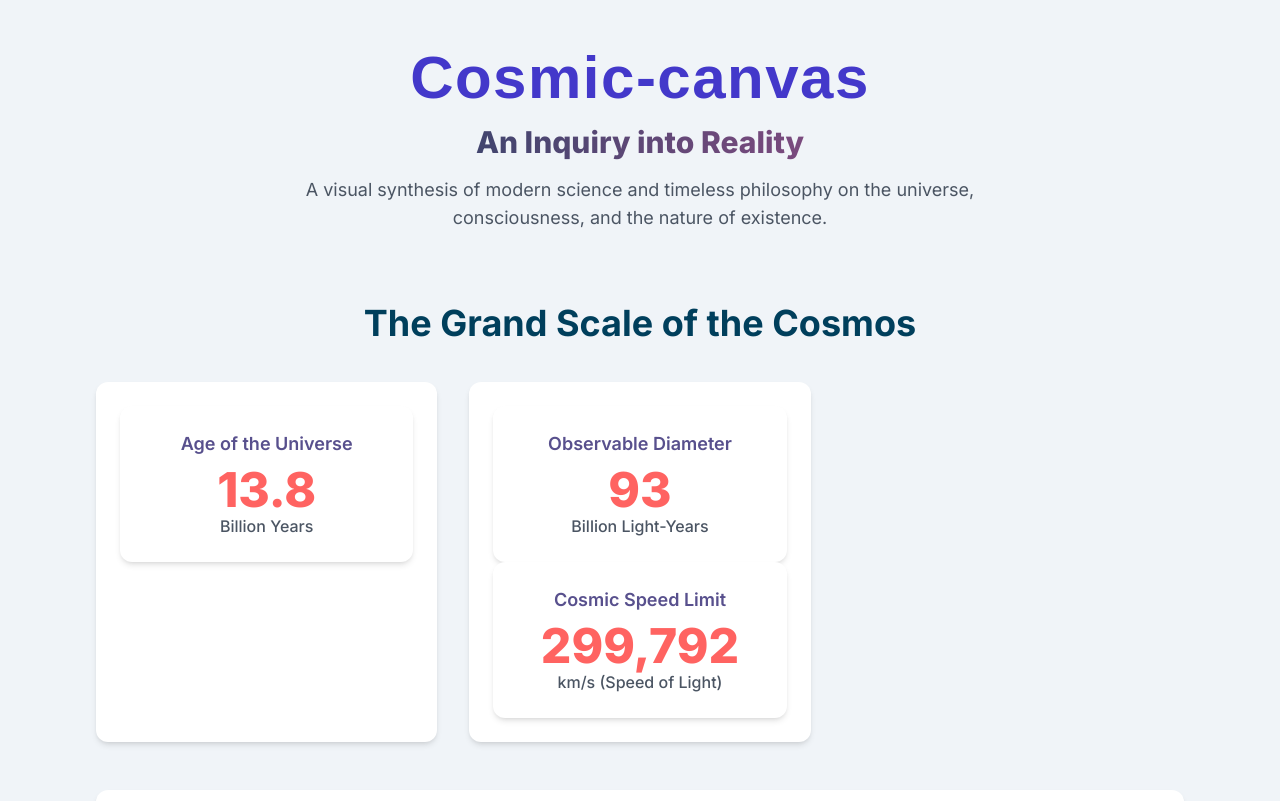
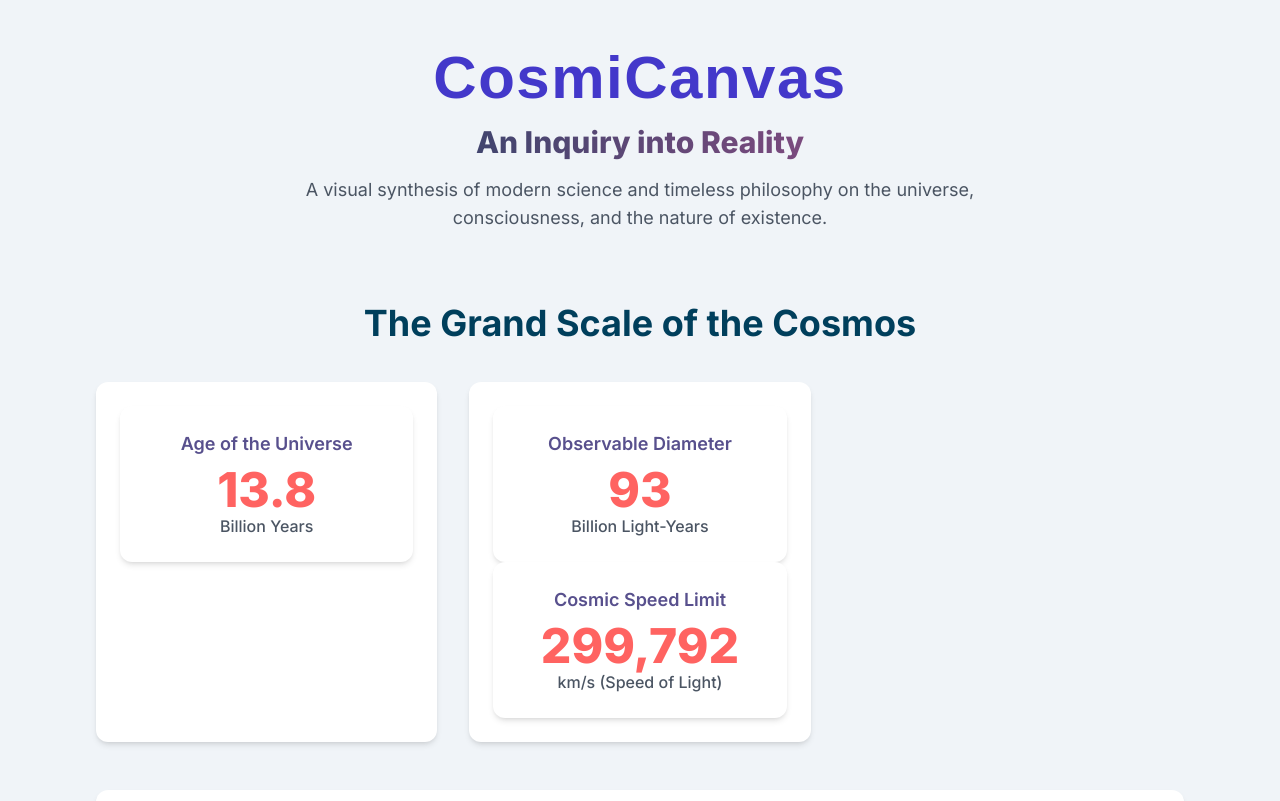
Before and after one commit to Varun987-a11/Cosmic-Canvas, a plain HTML site: page index.HTML in a window 1280 px wide. Shown: the top 801 px of the page. Drawn offline with nearby package versions, Linux system fonts and the light colour scheme.

```diff
--- a/index.HTML
+++ b/index.HTML
@@ -66,7 +66,7 @@
 
         <header class="text-center mb-16">
 <h1 class="text-5xl md:text-6xl font-extrabold text-indigo-700 tracking-wide mb-4" style="font-family: 'Bebas Neue', sans-serif;">
-  Cosmic-canvas
+  CosmiCanvas
 </h1>
 <h1 class="text-2xl md:text-3xl font-extrabold text-transparent bg-clip-text bg-gradient-to-r from-[#003f5c] to-[#bc5090]">
   An Inquiry into Reality
```
